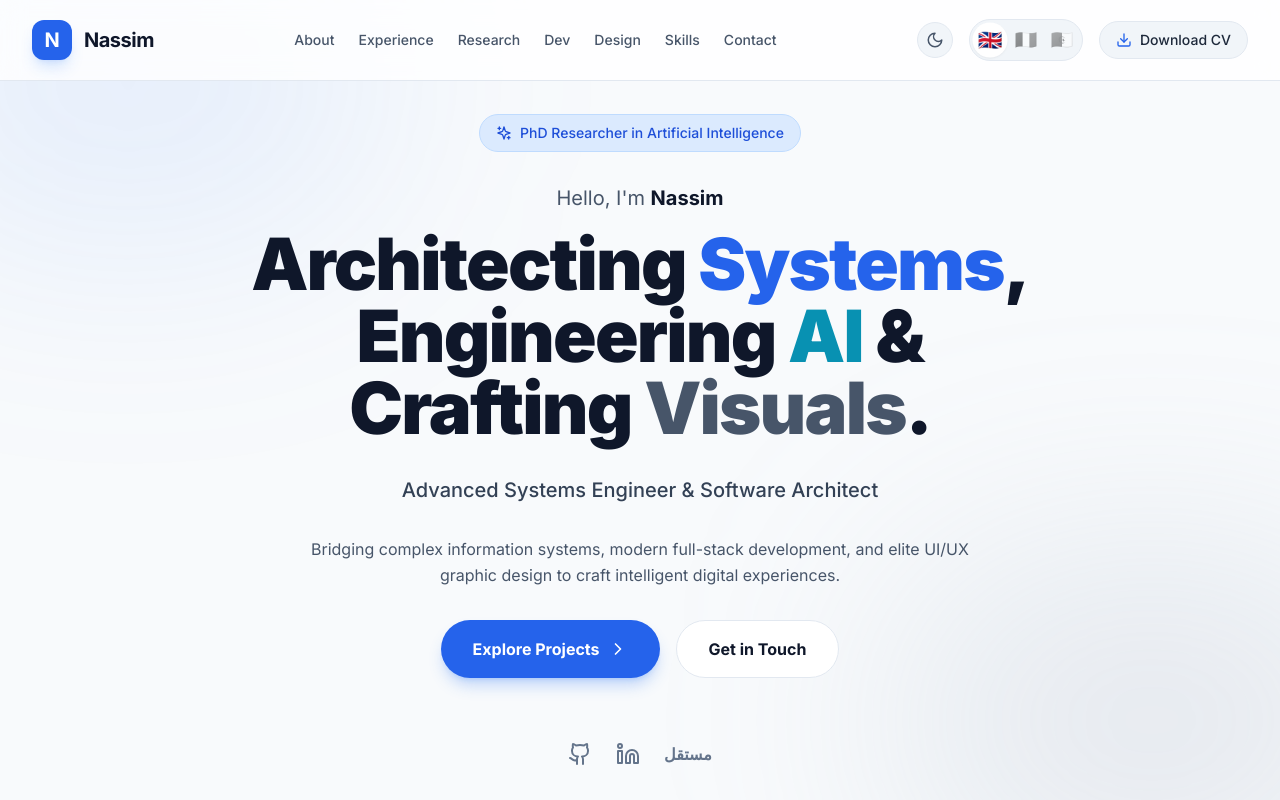
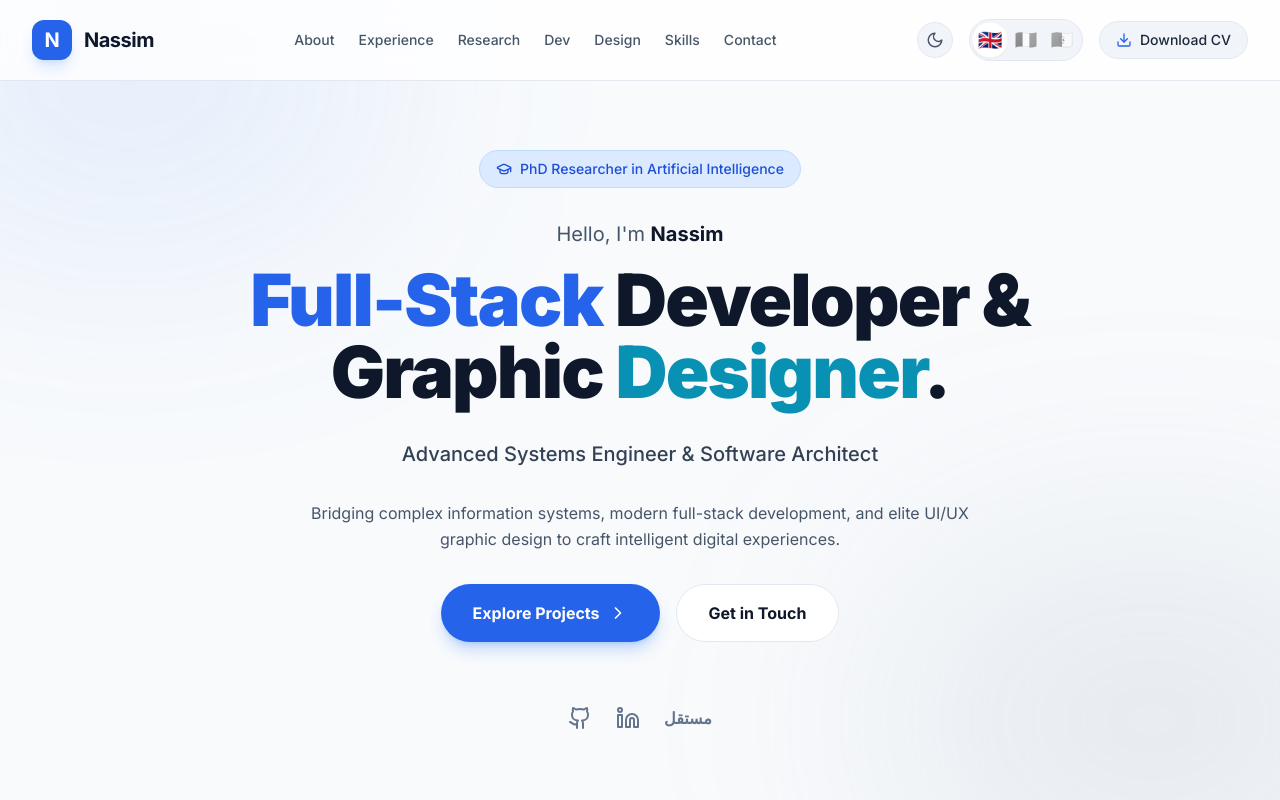
Before and after one commit to Nassim-RZ/my-portfolio, a React (Vite) app: page / in a window 1280 px wide. Shown: the top 800 px of the page. Built offline with nearby package versions, Linux system fonts and the light colour scheme.

Commit message:
refactor(App): decouple h1 title parts and bind localized subtitle and description

```diff
--- a/src/App.tsx
+++ b/src/App.tsx
@@ -129,16 +129,17 @@ export default function App() {
         <section className="min-h-[90vh] flex items-center justify-center px-4">
           <div className="max-w-4xl mx-auto text-center space-y-8">
             <motion.div initial={{ opacity: 0, y: 20 }} animate={{ opacity: 1, y: 0 }} className="inline-flex items-center gap-2 px-4 py-2 rounded-full bg-blue-100 dark:bg-blue-500/10 border border-blue-200 dark:border-blue-500/20 text-blue-700 dark:text-blue-400 text-sm font-medium">
-              <Sparkles size={16} />
+              <GraduationCap size={16} />
               <span>{t.hero.badge}</span>
             </motion.div>
 
             <motion.div initial={{ opacity: 0, y: 20 }} animate={{ opacity: 1, y: 0 }} transition={{ delay: 0.1 }} className="space-y-4">
-              <p className="text-xl text-slate-600 dark:text-slate-400">{t.hero.greeting} <span className="text-slate-900 dark:text-white font-bold">{t.hero.name}</span></p>
+              <p className="text-xl text-slate-600 dark:text-slate-400">
+                {t.hero.greeting} <span className="text-slate-900 dark:text-white font-bold">{t.hero.name}</span>
+              </p>
               <h1 className="text-5xl md:text-7xl font-black tracking-tight leading-tight text-slate-900 dark:text-white">
-                Architecting <span className="text-blue-600 dark:text-blue-400">Systems</span>,<br />
-                Engineering <span className="text-cyan-600 dark:text-cyan-400">AI</span> &<br />
-                Crafting <span className="text-slate-600 dark:text-slate-400">Visuals</span>.
+                <span className="text-blue-600 dark:text-blue-400">{t.hero.titlePart1}</span> {t.hero.titlePart2} &<br />
+                {t.hero.titlePart3} <span className="text-cyan-600 dark:text-cyan-400">{t.hero.titlePart4}</span>.
               </h1>
               <p className="text-lg md:text-xl font-medium text-slate-700 dark:text-slate-300 pt-4">{t.hero.title}</p>
             </motion.div>
```
